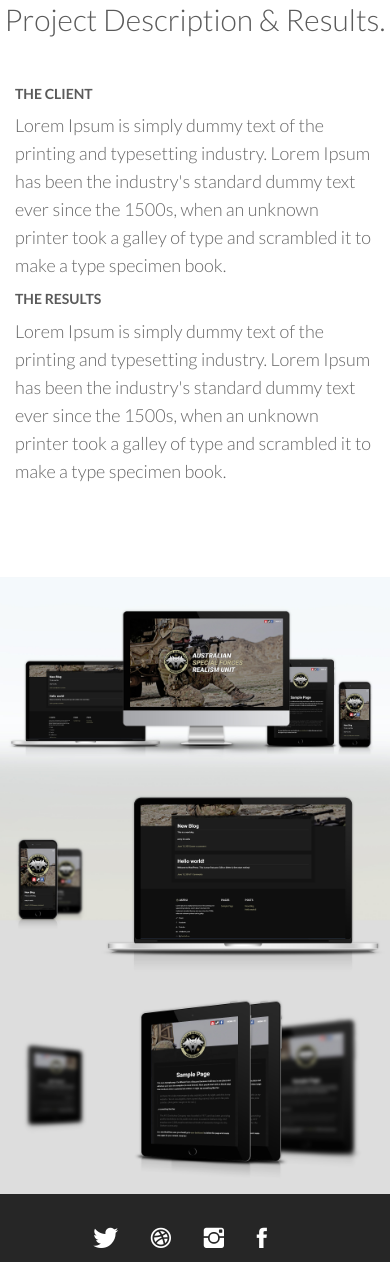
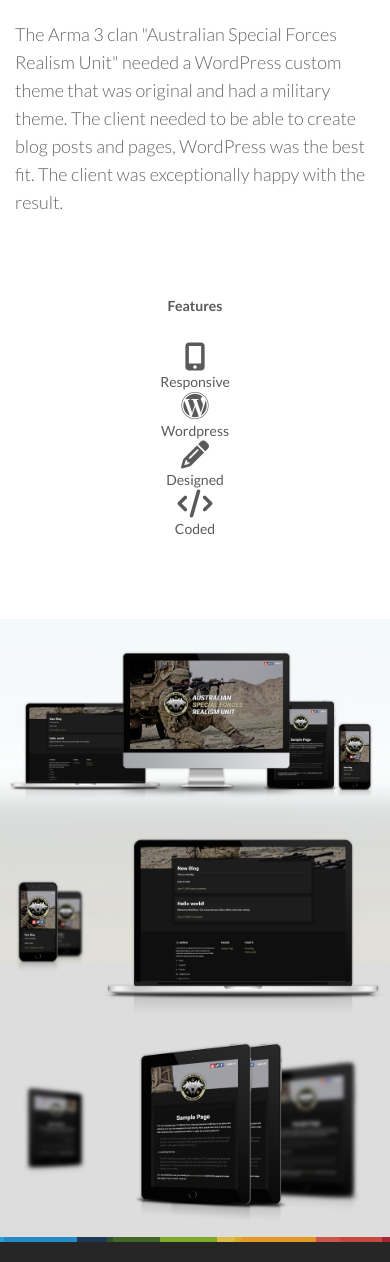
Before and after one commit to cain/portfolio, a plain HTML site: page asfru.html in a window 390 px wide. Shown: the part 618-1880 px from the top of the page. Drawn offline with Linux system fonts and the light colour scheme; files whose address does not match are found by name.

Commit message:
add asfru page and minor changes

```diff
--- a/asfru.html
+++ b/asfru.html
@@ -48,7 +48,7 @@
                         <a href="/"><i class="fa fa-home"></i></a>
                         <a href="mailto:contact@cainhall.me"><i class="fa fa-envelope-o"></i></a>
                         <a href="https://github.com/cain98"><i class="fa fa-github"></i></a>
-                        <a href="https://www.linkedin.com/in/cain-h-92a612120"><i class="fa fa-linkedin"></i></a>
+                        <a href="https://www.linkedin.com/in/cainhall"><i class="fa fa-linkedin"></i></a>
 
                         <a href="http://steamcommunity.com/profiles/76561197995021629/"><i class="fa fa-steam"></i></a>
 
@@ -64,8 +64,8 @@
         <div class="row">
           <div class="col-md-8 col-md-offset-2">
             <h5>DEVELOPEMENT & DESIGN</h5>
-            <h1>Rebranding project for <b>ASFRU</b>.</h1>
-            <h3>Complete Website Design Converted<br/>To Html and Integrated into Wordpress.</h3>
+            <h1>Website for <b>ASFRU</b>.</h1>
+            <h3>Complete Website Design <br/>And Developed In Wordpress.</h3>
           </div>
         </div><!--/row-->
 
@@ -80,31 +80,58 @@
     <div class="container ptb">
       <div class="row">
         <h2 class="centered mb">Project Description & Results.</h2>
-        <div class="col-md-7">
-          <h5><b>THE CLIENT</b></h5>
-          <p>Lorem Ipsum is simply dummy text of the printing and typesetting industry. Lorem Ipsum has been the industry's standard dummy text ever since the 1500s, when an unknown printer took a galley of type and scrambled it to make a type specimen book.</p>
+        <div class="col-md-8 col-md-push-2">
+
+
+
+
+
+          <p>The Arma 3 clan "Australian Special Forces Realism Unit" needed a WordPress custom theme that was original and had a military theme. The client needed to be able to create blog posts and pages, WordPress was the best fit. The client was exceptionally happy with the result.</p>
+
+            <br>
+            <br>
+            <br>
+
+
+
+
+            <h5 class="text-center"><b>Features</b></h5>
+
+            <br>
+            <div class="col-lg-12">
+                <div class="col-sm-3 text-center"><div style="text-align:center; width:100px; display:inline-block"><i class="fa fa-mobile fa-2x"></i><br />
+            Responsive</div></div>
+                <div class="col-sm-3 text-center"><div style="text-align:center; width:100px; display:inline-block"><i class="fa fa-wordpress fa-2x"></i><br />
+            Wordpress</div></div>
+                <div class="col-sm-3 text-center"><div style="text-align:center; width:100px; display:inline-block"><i class="fa fa-pencil fa-2x"></i><br />
+            Designed</div></div>
+                <div class="col-sm-3 text-center"><div style="text-align:center; width:100px; display:inline-block"><i class="fa fa-code fa-2x"></i><br />
+            Coded</div></div>
+
+
+            </div>
         </div><!--/col-md-4-->
-        <div class="col-md-5">
-          <h5><b>THE RESULTS</b></h5>
-          <p>Lorem Ipsum is simply dummy text of the printing and typesetting industry. Lorem Ipsum has been the industry's standard dummy text ever since the 1500s, when an unknown printer took a galley of type and scrambled it to make a type specimen book.</p>
-        </div><!--/col-md-4-->
+
       </div><!--/row-->
     </div><!-- /.container -->
 
 
 <img src="assets/img/asfru.jpg" style="overflow:hidden; max-width:1920;" width="100%">
 
+<div class="colours"></div>
     <div id="f">
       <div class="container">
         <div class="row centered">
           <div class="col-md-8 col-md-offset-2">
-            <a href="#"><i class="ion-social-twitter"></i></a>
-            <a href="#"><i class="ion-social-dribbble"></i></a>
-            <a href="#"><i class="ion-social-instagram"></i></a>
-            <a href="#"><i class="ion-social-facebook"></i></a>
+                        <a href="mailto:contact@cainhall.me"><i class="fa fa-envelope-o"> </i></a>
+                        <a href="https://github.com/cain98"><i class="fa fa-github"></i></a>
+                        <a href="https://www.linkedin.com/in/cainhall"><i class="fa fa-linkedin"></i></a>
+                        <a href="http://steamcommunity.com/profiles/76561197995021629/"><i class="fa fa-steam"></i></a>
           </div><!--/col-md-8-->
+
         </div>
       </div><!--/container-->
+
     </div><!--/.F-->
 
     <!-- Bootstrap core JavaScript
```
Also changed, not shown: index.html (+3 -3 lines).
